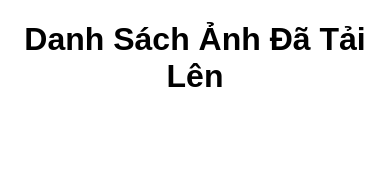
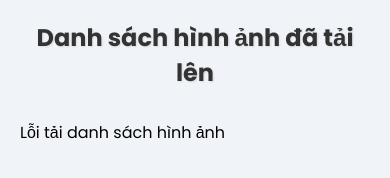
Before and after one commit to hoanguyen2104/checkface, a website: page public/image.html in a window 390 px wide. Drawn offline with Linux system fonts and the light colour scheme; no server answers.

Commit message:
Move image list to image.html and remove from game.html

```diff
--- a/public/image.html
+++ b/public/image.html
@@ -3,33 +3,110 @@
 <head>
   <meta charset="UTF-8">
   <meta name="viewport" content="width=device-width, initial-scale=1.0">
-  <title>Danh Sách Ảnh Đã Tải Lên</title>
+  <title>Danh sách hình ảnh</title>
+  <!-- Google Fonts -->
+  <link href="https://fonts.googleapis.com/css2?family=Poppins:wght@400;600;700&display=swap" rel="stylesheet">
   <style>
-    body { font-family: Arial, sans-serif; text-align: center; }
-    .gallery { display: flex; flex-wrap: wrap; justify-content: center; }
-    .gallery img { width: 200px; height: auto; margin: 10px; }
-    .gallery p { width: 200px; margin: 0 10px 20px; }
+    * {
+      margin: 0;
+      padding: 0;
+      box-sizing: border-box;
+    }
+    body {
+      font-family: 'Poppins', sans-serif;
+      text-align: center;
+      background-color: #f0f4f8;
+      min-height: 100vh;
+      display: flex;
+      flex-direction: column;
+      align-items: center;
+      padding: 20px;
+    }
+    h1 {
+      font-size: 2.5rem;
+      color: #333;
+      margin-bottom: 20px;
+      text-shadow: 1px 1px 2px rgba(0, 0, 0, 0.1);
+    }
+    #image-list {
+      width: 100%;
+      max-width: 700px;
+      text-align: left;
+    }
+    #image-list h2 {
+      font-size: 1.5rem;
+      color: #333;
+      margin-bottom: 10px;
+    }
+    #image-list ul {
+      list-style: none;
+      padding: 0;
+    }
+    #image-list li {
+      margin: 10px 0;
+    }
+    #image-list img {
+      max-width: 100px;
+      border-radius: 5px;
+      box-shadow: 0 2px 5px rgba(0, 0, 0, 0.1);
+    }
+    /* Responsive */
+    @media (max-width: 768px) {
+      h1 {
+        font-size: 2rem;
+      }
+      #image-list img {
+        max-width: 80px;
+      }
+    }
+    @media (max-width: 480px) {
+      h1 {
+        font-size: 1.5rem;
+      }
+      #image-list img {
+        max-width: 60px;
+      }
+    }
   </style>
 </head>
 <body>
-  <h1>Danh Sách Ảnh Đã Tải Lên</h1>
-  <div class="gallery" id="gallery"></div>
+  <h1>Danh sách hình ảnh đã tải lên</h1>
+  <div id="image-list">
+    <ul id="image-gallery"></ul>
+  </div>
 
   <script>
-    fetch('https://checkface-0jlo.onrender.com/images')
-      .then(response => response.json())
-      .then(images => {
-        const gallery = document.getElementById('gallery');
-        images.forEach(image => {
-          const img = document.createElement('img');
-          img.src = `https://checkface-0jlo.onrender.com/uploads/${image.filename}`;
-          gallery.appendChild(img);
-          const p = document.createElement('p');
-          p.textContent = `Tình trạng: ${image.condition}`;
-          gallery.appendChild(p);
-        });
-      })
-      .catch(err => alert('Tải danh sách ảnh thất bại: ' + err.message));
+    const imageGallery = document.getElementById('image-gallery');
+
+    // Lấy danh sách hình ảnh từ server
+    async function loadImages() {
+      try {
+        const response = await fetch('https://checkface-0jlo.onrender.com/images');
+        if (!response.ok) {
+          throw new Error(`Lỗi khi lấy danh sách hình ảnh: ${response.status}`);
+        }
+        const data = await response.json();
+        imageGallery.innerHTML = ''; // Xóa nội dung cũ
+        if (data.images && data.images.length > 0) {
+          data.images.forEach(image => {
+            const li = document.createElement('li');
+            const img = document.createElement('img');
+            img.src = image.url;
+            img.alt = image.name;
+            li.appendChild(img);
+            imageGallery.appendChild(li);
+          });
+        } else {
+          imageGallery.innerHTML = '<li>Chưa có hình ảnh nào</li>';
+        }
+      } catch (err) {
+        console.error('Lỗi lấy danh sách hình ảnh:', err);
+        imageGallery.innerHTML = '<li>Lỗi tải danh sách hình ảnh</li>';
+      }
+    }
+
+    // Tải danh sách hình ảnh khi trang được mở
+    window.addEventListener('load', loadImages);
   </script>
 </body>
 </html>
```
Also changed, not shown: public/game.html (+0 -60 lines).
